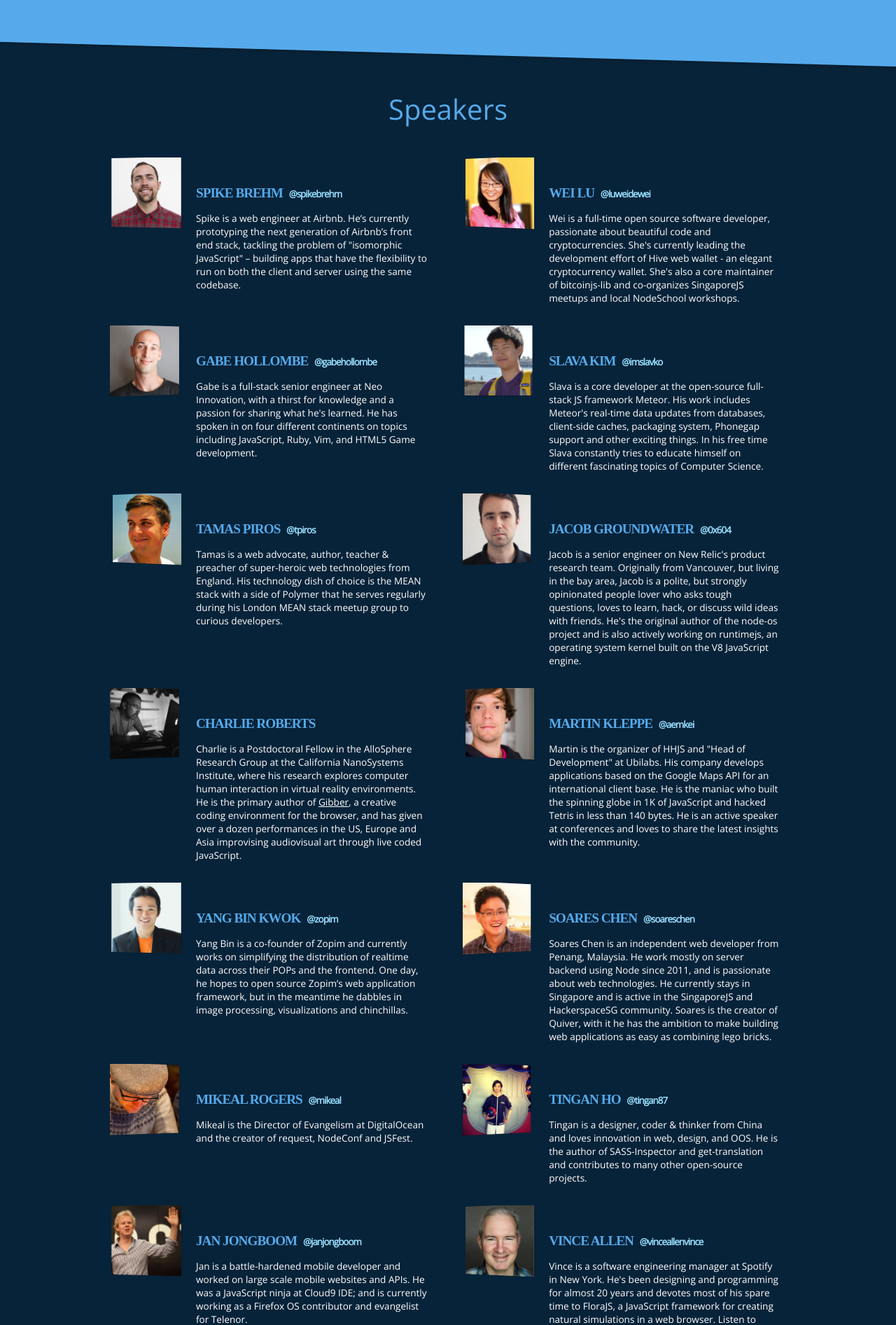
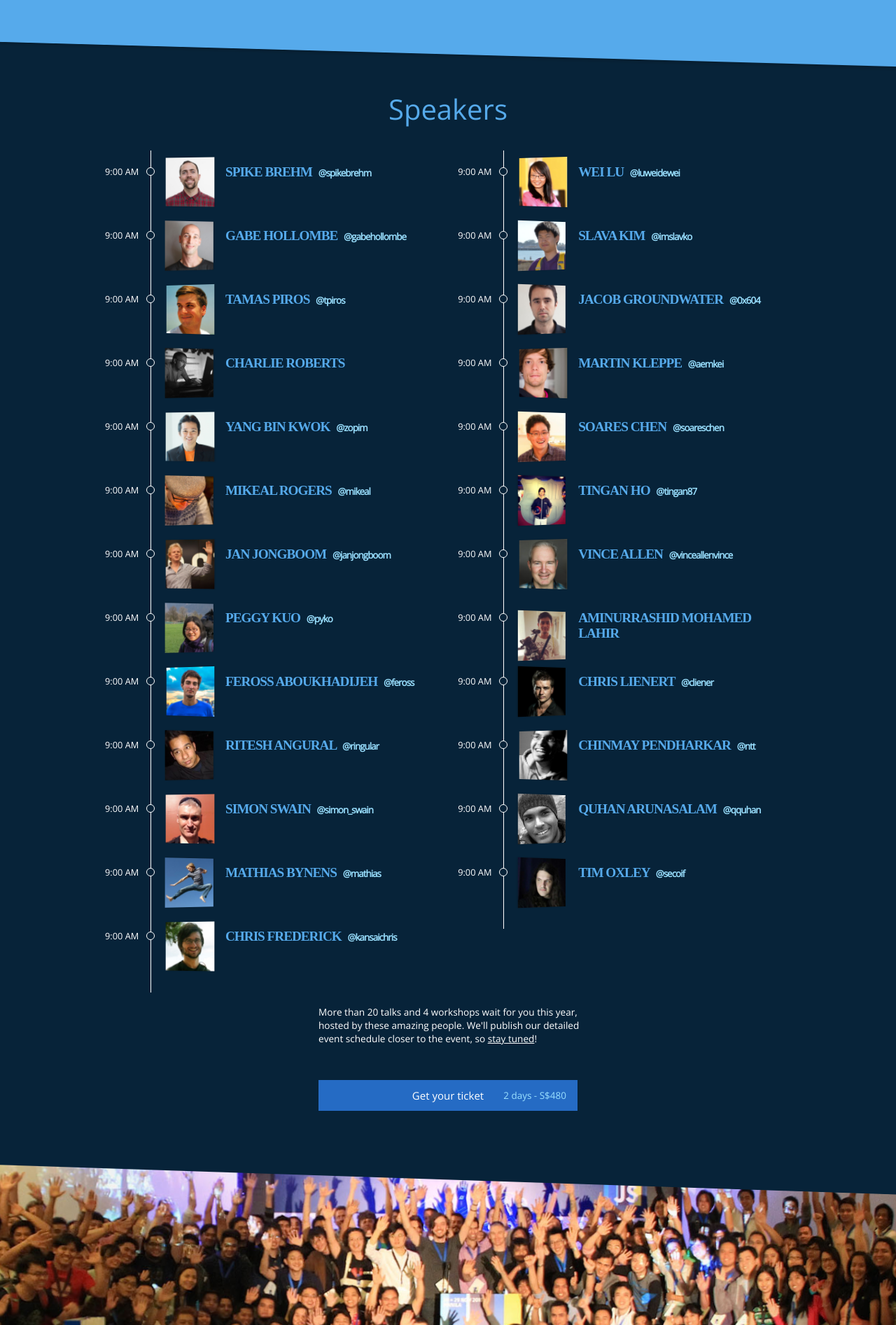
Before and after one commit to serrynaimo/2014.jsconf.asia, a PHP site: page / in a window 1280 px wide. Shown: the part 1057-2950 px from the top of the page at 70% size. Run offline with PHP 8.4, Linux system fonts and the light colour scheme; some libraries are stand-ins or nearby versions; some web fonts are replaced.

Commit message:
Design draft

```diff
--- a/css/app.css
+++ b/css/app.css
@@ -528,14 +528,44 @@ body > h1 {
 #speakers .speaker {
     margin: 0 auto;
     width: 480px;
+    position: relative;
     clear: both;
+    min-height: 70px;
+}
+
+#speakers .speaker:before {
+    content: "";
+    position: absolute;
+    left: 65px;
+    top: -10px;
+    bottom: -20px;
+    background: #fff;
+    width: 1px;
+}
+
+#speakers .speaker:after {
+    content: "";
+    position: absolute;
+    left: 65px;
+    top: 20px;
+    padding: 5px;
+    margin: -6px;
+    background: #072339;
+    border-radius: 6px;
+    border: 1px solid #fff;
+}
+
+#speakers .speaker > span {
+    color: #fff;
+    font-size: 0.8em;
+    margin-top: 11px;
 }
 
 #speakers .speaker > a, #speakers .speaker > span {
     float: left;
-	height: 100px;
-    width: 100px;
-	margin-left: 8px;
+	height: 70px;
+    width: 70px;
+  margin-right: 16px;
 	-webkit-perspective: 250px;
 	-moz-perspective: 250px;
 	-ms-perspective: 250px;
@@ -543,9 +573,17 @@ body > h1 {
   	perspective: 250px;
 }
 
+#speakers .speaker > h3 {
+  margin-top: 10px;
+}
+
+#speakers .speaker > p {
+  display: none;
+}
+
 #speakers .speaker img {
-    height: 100px;
-    width: 100px;
+    height: 70px;
+    width: 70px;
    	-webkit-transform: rotateY(14deg);
 	-moz-transform: rotateY(14deg);
  	-o-transform: rotateY(14deg);
@@ -716,8 +754,7 @@ nav .buy:hover {
     #speakers .speaker {
         display: inline-block;
         vertical-align: top;
-        position: relative;
-        overflow: hidden;
+        /*overflow: hidden;*/
         margin: 10px 0 0 20px;
     }
 }
--- a/index.php
+++ b/index.html
@@ -60,6 +60,7 @@
 		<section id="speakers">
 			<h2>Speakers</h2>
 			<div class="speaker">
+				<span>9:00 AM</span>
 				<a href="https://twitter.com/spikebrehm" target="_blank"><img src="img/speakers/spike.jpg" /></a>
 				<h3>Spike Brehm <a href="https://twitter.com/spikebrehm" target="_blank">@spikebrehm</a></h3>
 				<p>
@@ -69,6 +70,7 @@
 				</p>
 			</div>
 			<div class="speaker">
+				<span>9:00 AM</span>
 				<a href="https://twitter.com/luweidewei" target="_blank"><img src="img/speakers/weilu.jpg" /></a>
 				<h3>Wei Lu <a href="https://twitter.com/luweidewei" target="_blank">@luweidewei</a></h3>
 				<p>
@@ -80,6 +82,7 @@
 				</p>
 			</div>
 			<div class="speaker">
+				<span>9:00 AM</span>
 				<a href="https://twitter.com/gabehollombe" target="_blank"><img src="img/speakers/gabe.jpg" /></a>
 				<h3>Gabe Hollombe <a href="https://twitter.com/gabehollombe" target="_blank">@gabehollombe</a></h3>
 				<p>
@@ -89,7 +92,8 @@
 				</p>
 			</div>
 			<div class="speaker">
-				<span><a href="https://twitter.com/imslavko" target="_blank"><img src="img/speakers/slava.jpg" /></a></span>
+				<span>9:00 AM</span>
+				<a href="https://twitter.com/imslavko" target="_blank"><img src="img/speakers/slava.jpg" /></a>
 				<h3>Slava Kim <a href="https://twitter.com/imslavko" target="_blank">@imslavko</a></h3>
 				<p>
                     Slava is a core developer at the open-source full-stack JS framework Meteor.
@@ -99,6 +103,7 @@
 				</p>
 			</div>
 			<div class="speaker">
+				<span>9:00 AM</span>
 				<a href="https://twitter.com/tpiros" target="_blank"><img src="img/speakers/tamaspiros.jpg" /></a>
 				<h3>Tamas Piros <a href="https://twitter.com/tpiros" target="_blank">@tpiros</a></h3>
 				<p>
@@ -108,6 +113,7 @@
 				</p>
 			</div>
 			<div class="speaker">
+				<span>9:00 AM</span>
 				<a href="https://twitter.com/0x604" target="_blank"><img src="img/speakers/jacob.jpg" /></a>
 				<h3>Jacob Groundwater <a href="https://twitter.com/0x604" target="_blank">@0x604</a></h3>
 				<p>
@@ -118,6 +124,7 @@
 				</p>
 			</div>
 			<div class="speaker">
+				<span>9:00 AM</span>
 				<a href="http://www.charlie-roberts.com" target="_blank"><img src="img/speakers/charlie.jpg" /></a>
 				<h3>Charlie Roberts</h3>
 				<p>
@@ -128,6 +135,7 @@
 				</p>
 			</div>
 			<div class="speaker">
+				<span>9:00 AM</span>
 				<a href="https://twitter.com/aemkei" target="_blank"><img src="img/speakers/martin.jpg" /></a>
 				<h3>Martin Kleppe <a href="https://twitter.com/aemkei" target="_blank">@aemkei</a></h3>
 				<p>
@@ -138,6 +146,7 @@
 				</p>
 			</div>
 			<div class="speaker">
+				<span>9:00 AM</span>
 				<a href="https://twitter.com/zopim" target="_blank"><img src="img/speakers/yangbin.jpg" /></a>
 				<h3>Yang Bin Kwok <a href="https://twitter.com/zopim" target="_blank">@zopim</a></h3>
 				<p>
@@ -147,6 +156,7 @@
 				</p>
 			</div>
 			<div class="speaker">
+				<span>9:00 AM</span>
 				<a href="https://twitter.com/soareschen" target="_blank"><img src="img/speakers/soares.jpg" /></a>
 				<h3>Soares Chen <a href="https://twitter.com/soareschen" target="_blank">@soareschen</a></h3>
 				<p>
@@ -157,6 +167,7 @@
 				</p>
 			</div>
 			<div class="speaker">
+				<span>9:00 AM</span>
 				<a href="https://twitter.com/mikeal" target="_blank"><img src="img/speakers/mikeal.jpg" /></a>
 				<h3>Mikeal Rogers <a href="https://twitter.com/mikeal" target="_blank">@mikeal</a></h3>
 				<p>
@@ -164,6 +175,7 @@
 				</p>
 			</div>
 			<div class="speaker">
+				<span>9:00 AM</span>
 				<a href="http://tinganho.me/" target="_blank"><img src="img/speakers/tingan.jpg" /></a>
 				<h3>Tingan Ho <a href="https://twitter.com/tingan87" target="_blank">@tingan87</a></h3>
 				<p>
@@ -172,6 +184,7 @@
 				</p>
 			</div>
 			<div class="speaker">
+				<span>9:00 AM</span>
 				<a href="https://twitter.com/janjongboom" target="_blank"><img src="img/speakers/jan.jpg" /></a>
 				<h3>Jan Jongboom <a href="https://twitter.com/janjongboom" target="_blank">@janjongboom</a></h3>
 				<p>
@@ -180,6 +193,7 @@
 				</p>
 			</div>
 			<div class="speaker">
+				<span>9:00 AM</span>
 				<a href="https://twitter.com/vinceallenvince" target="_blank"><img src="img/speakers/vince.jpg" /></a>
 				<h3>Vince Allen <a href="https://twitter.com/vinceallenvince" target="_blank">@vinceallenvince</a></h3>
 				<p>
@@ -190,6 +204,7 @@
 				</p>
 			</div>
 			<div class="speaker">
+				<span>9:00 AM</span>
 				<a href="https://twitter.com/pyko" target="_blank"><img src="img/speakers/peggy.jpg" /></a>
 				<h3>Peggy Kuo <a href="https://twitter.com/pyko" target="_blank">@pyko</a></h3>
 				<p>
@@ -200,6 +215,7 @@
 				</p>
 			</div>
 			<div class="speaker">
+				<span>9:00 AM</span>
 				<span><img src="img/speakers/amin.jpg" /></span>
 				<h3>Aminurrashid Mohamed Lahir</h3>
 				<p>
@@ -208,6 +224,7 @@
 				</p>
 			</div>
 			<div class="speaker">
+				<span>9:00 AM</span>
 				<a href="https://twitter.com/feross" target="_blank"><img src="img/speakers/feross.jpg" /></a>
 				<h3>Feross Aboukhadijeh <a href="https://twitter.com/feross" target="_blank">@feross</a></h3>
 				<p>
@@ -217,6 +234,7 @@
 				</p>
 			</div>
 			<div class="speaker">
+				<span>9:00 AM</span>
 				<a href="https://twitter.com/cliener" target="_blank"><img src="img/speakers/chris.jpg" /></a>
 				<h3>Chris Lienert <a href="https://twitter.com/cliener" target="_blank">@cliener</a></h3>
 				<p>
@@ -227,6 +245,7 @@
 				</p>
 			</div>
 			<div class="speaker">
+				<span>9:00 AM</span>
 				<a href="https://twitter.com/ringular" target="_blank"><img src="img/speakers/ritesh.jpg" /></a>
 				<h3>Ritesh Angural <a href="https://twitter.com/ringular" target="_blank">@ringular</a></h3>
 				<p>
@@ -235,6 +254,7 @@
 				</p>
 			</div>
 			<div class="speaker">
+				<span>9:00 AM</span>
 				<a href="https://twitter.com/ntt" target="_blank"><img src="img/speakers/chinmay.jpg" /></a>
 				<h3>Chinmay Pendharkar <a href="https://twitter.com/ntt" target="_blank">@ntt</a></h3>
 				<p>
@@ -244,6 +264,7 @@
 				</p>
 			</div>
 			<div class="speaker">
+				<span>9:00 AM</span>
 				<a href="https://twitter.com/simon_swain" target="_blank"><img src="img/speakers/simon.jpg" /></a>
 				<h3>Simon Swain <a href="https://twitter.com/simon_swain" target="_blank">@simon_swain</a></h3>
 				<p>
@@ -254,6 +275,7 @@
 				</p>
 			</div>
 			<div class="speaker">
+				<span>9:00 AM</span>
 				<a href="https://twitter.com/qquhan" target="_blank"><img src="img/speakers/quhan.jpg" /></a>
 				<h3>Quhan Arunasalam <a href="https://twitter.com/qquhan" target="_blank">@qquhan</a></h3>
 				<p>
@@ -264,6 +286,7 @@
 				</p>
 			</div>
 			<div class="speaker">
+				<span>9:00 AM</span>
 				<a href="https://twitter.com/mathias" target="_blank"><img src="img/speakers/mathias.jpg" /></a>
 				<h3>Mathias Bynens <a href="https://twitter.com/mathias" target="_blank">@mathias</a></h3>
 				<p>
@@ -272,6 +295,7 @@
 				</p>
 			</div>
 			<div class="speaker">
+				<span>9:00 AM</span>
 				<a href="https://twitter.com/secoif" target="_blank"><img src="img/speakers/tim.jpg" /></a>
 				<h3>Tim Oxley <a href="https://twitter.com/secoif" target="_blank">@secoif</a></h3>
 				<p>
@@ -281,6 +305,7 @@
 				</p>
 			</div>
 			<div class="speaker">
+				<span>9:00 AM</span>
 				<a href="https://twitter.com/kansaichris" target="_blank"><img src="img/speakers/chris-frederick.jpg" /></a>
 				<h3>Chris Frederick <a href="https://twitter.com/kansaichris" target="_blank">@kansaichris</a></h3>
 				<p>
```
